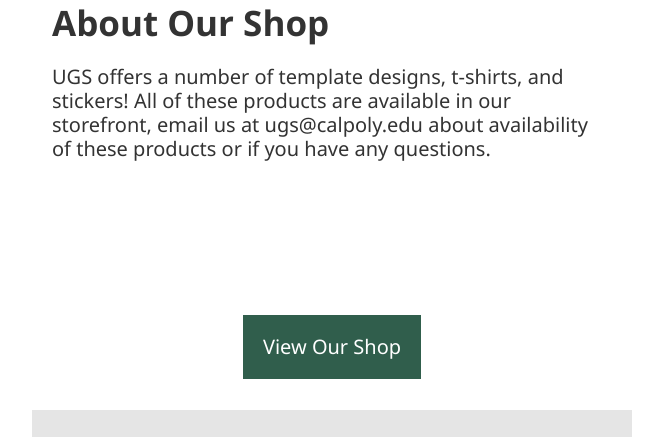
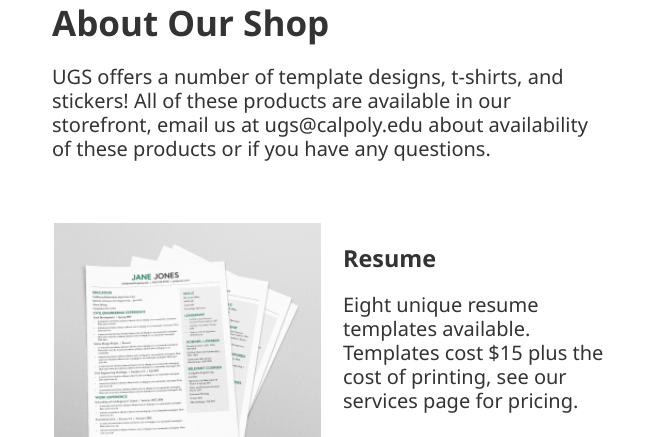
Before and after one commit to AndreyBerezyanskiy/flask_mail_app, a Flask app: page /main in a window 1280 px wide. Shown: the part 672-1109 px from the top of the page, without its empty margins (308-971 px from the left). Run offline with Flask 2, Linux system fonts and the light colour scheme.

Commit message:
additional td was deleted

```diff
--- a/app/templates/email-layout.html
+++ b/app/templates/email-layout.html
@@ -66,11 +66,10 @@
               <td>
                 <table role="presentation" width="100%" style="table-layout: fixed; border-spacing: 20px;">
                   <tr>
-                    <td class="col-sm" style="display: initial;">
-                      <td class="col-lg" style="display: none;">
-                        <img class="main-image" style="display: block; width: 100%; height: auto;" src="{{ url_for('static', filename='img/img1.png', _external=True) }}" alt="">
+                      <td class="col-lg">
+                        <img class="main-image" style="width: 100%; height: auto;" src="{{ url_for('static', filename='img/img1.png', _external=True) }}" alt="">
                       </td>
-                      <td class="col-lg" style="display: none; text-align: left; vertical-align: top;">
+                      <td class="col-lg" style="text-align: left; vertical-align: top;">
                         <h3>
                           Resume
                         </h3>
@@ -78,11 +77,9 @@
                           Eight unique resume templates available. Templates cost $15 plus the cost of printing, see our services page for pricing.
                         </p>
                       </td>
-                    </td>
                   </tr>
                   <tr>
-                    <td class="col-sm" style="display: initial;">
-                      <td class="col-lg" style="display: none; text-align: right; vertical-align: top;">
+                      <td class="col-lg" style="text-align: right; vertical-align: top;">
                         <h3>
                           Business Cards
                         </h3>
@@ -90,10 +87,9 @@
                           Eight unique templates available. Templates cost $15 plus the cost of printing, see our services page for pricing.
                         </p>
                       </td>
-                      <td class="col-lg" style="display: none;">
-                        <img class="main-image" style="display: block; width: 100%; height: auto; margin-bottom: 20px;" src="{{ url_for('static', filename='img/img2.png', _external=True) }}" alt="">
+                      <td class="col-lg">
+                        <img class="main-image" style="display: inline-block; width: 100%; height: auto; margin-bottom: 20px;" src="{{ url_for('static', filename='img/img2.png', _external=True) }}" alt="">
                       </td>
-                    </td>
                   </tr>
                 </table>
               </td>
```
